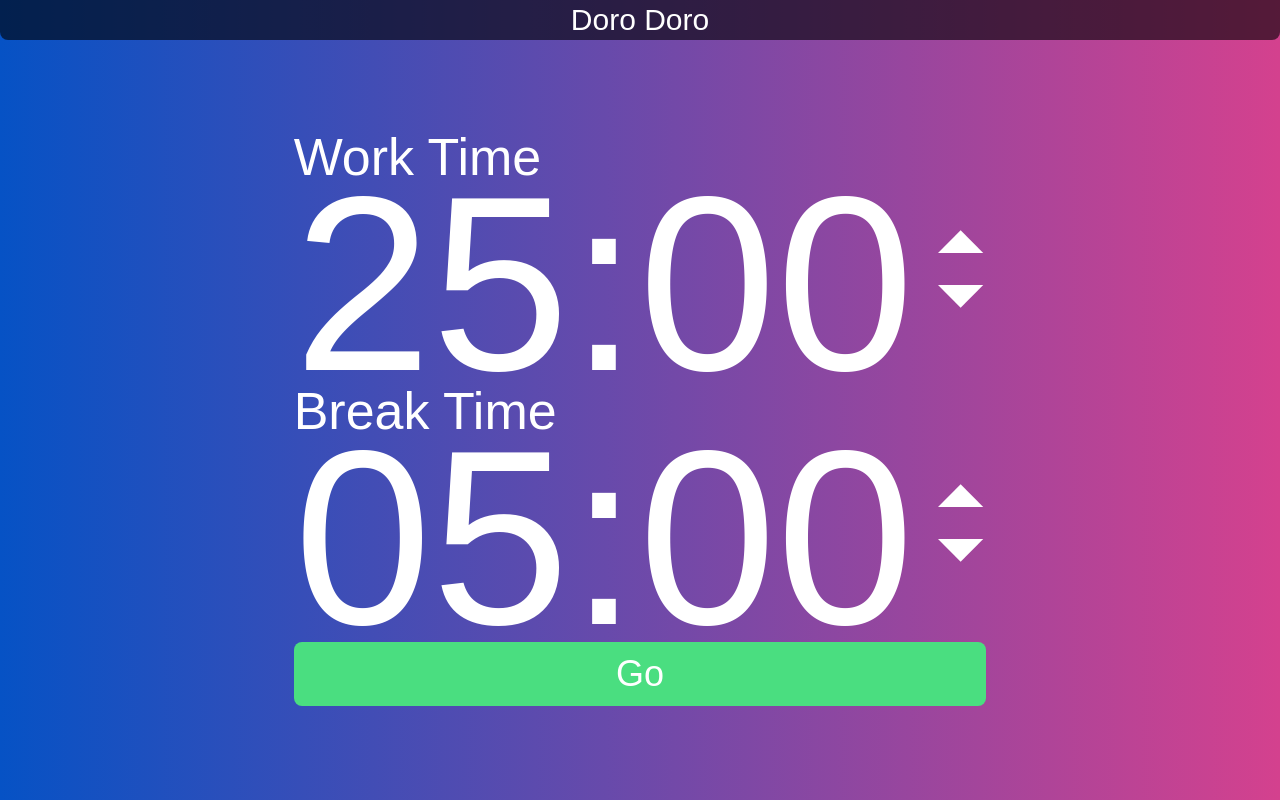
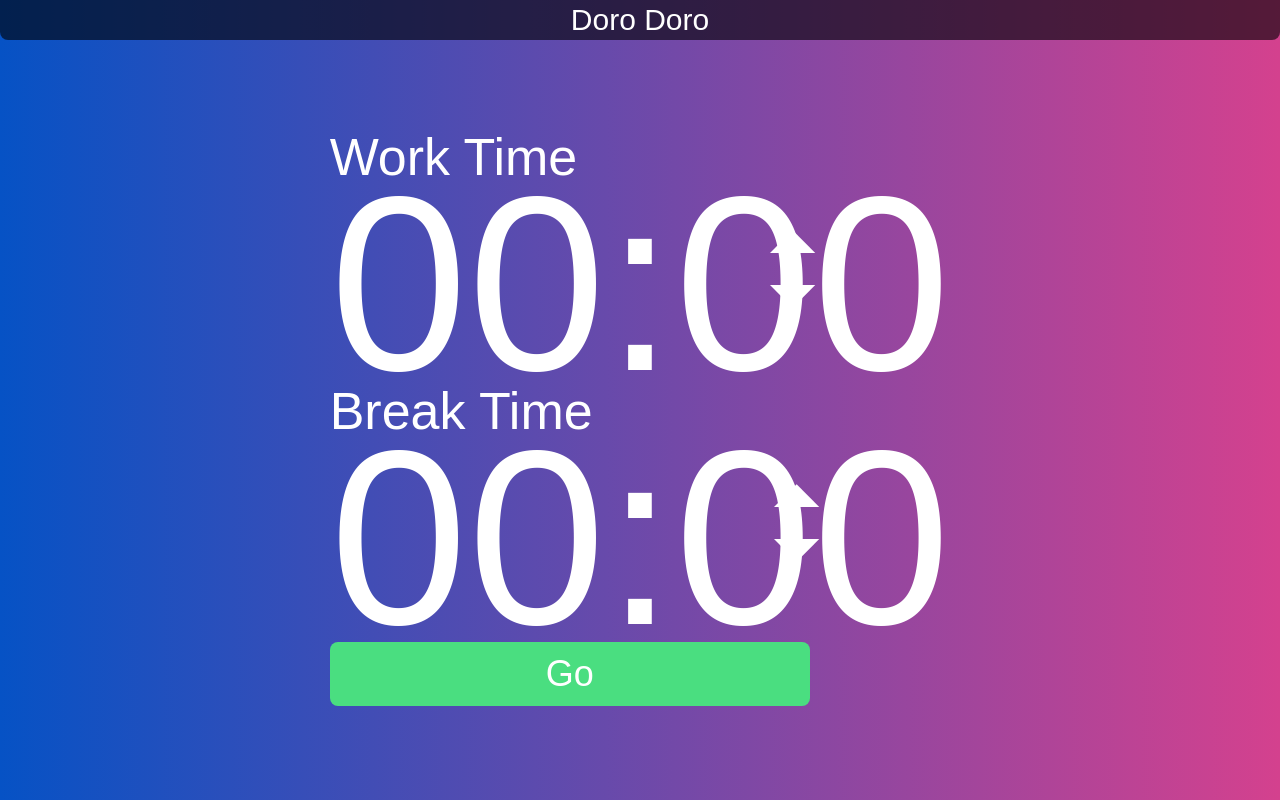
Before and after one commit to wood1ouse/doro-doro, an Angular app: page / in a window 1280 px wide. Built offline with nearby package versions, Linux system fonts and the light colour scheme; no server answers; a web font is replaced by a local one.

Commit message:
time selector service via view

```diff
--- a/src/app/time-selector/time-selector.component.html
+++ b/src/app/time-selector/time-selector.component.html
@@ -2,14 +2,15 @@
   <div class="leading-[127px]">
     <div class="text-[52px]">Work Time</div>
     <div class="flex">
-      <div class="text-[248px]">25:00</div>
-      <div class="ml-6 flex flex-col items-center">
+      <div class="text-[248px]">
+        <span *ngIf="workTime.minutes < 10">0</span>{{workTime.minutes}}:00</div>
+      <div class="absolute ml-[440px] flex flex-col items-center">
         <div class="w-12 overflow-hidden inline-block mb-8">
-          <div class="cursor-pointer h-8 w-8 bg-white rotate-45 transform origin-bottom-left"></div>
+          <div (click)="incrementWorkTime()" class="cursor-pointer h-8 w-8 bg-white rotate-45 transform origin-bottom-left"></div>
          </div>
 
         <div class="w-12 overflow-hidden">
-          <div class="cursor-pointer h-8 w-8 bg-white -rotate-45 transform origin-top-left"></div>
+          <div (click)="decrementWorkTime()" class="cursor-pointer h-8 w-8 bg-white -rotate-45 transform origin-top-left"></div>
         </div>
       </div>
     </div>
@@ -18,18 +19,20 @@
   <div class="leading-[127px] mb-10">
     <div class="text-[52px]">Break Time</div>
     <div class="flex">
-      <div class="text-[248px]">05:00</div>
+      <div class="text-[248px]">
+        <span *ngIf="breakTime.minutes < 10">0</span>{{breakTime.minutes}}:00</div>
+      <div class="absolute ml-[420px] flex flex-col items-center">
       <div class="ml-6 flex flex-col items-center">
         <div class="w-12 overflow-hidden inline-block mb-8">
-          <div class="cursor-pointer h-8 w-8 bg-white rotate-45 transform origin-bottom-left"></div>
+          <div (click)="incrementBreakTime()" class="cursor-pointer h-8 w-8 bg-white rotate-45 transform origin-bottom-left"></div>
          </div>
 
         <div class="w-12 overflow-hidden">
-          <div class="cursor-pointer h-8 w-8 bg-white -rotate-45 transform origin-top-left"></div>
+          <div (click)="decrementBreakTime()" class="cursor-pointer h-8 w-8 bg-white -rotate-45 transform origin-top-left"></div>
         </div>
       </div>
     </div>
   </div>
 
-  <button class="transition ease-in-out bg-green-400 hover:bg-green-500  w-full text-4xl rounded-lg p-3">Go</button>
 </div>
+<button class="transition ease-in-out bg-green-400 hover:bg-green-500  w-[480px] text-4xl rounded-lg p-3">Go</button>
--- a/src/app/time-selector/time-selector.component.ts
+++ b/src/app/time-selector/time-selector.component.ts
@@ -1,4 +1,6 @@
+import { TimeSelectorService } from './time-selector.service';
 import { Component, OnInit } from '@angular/core';
+import { IPomoTime } from '../time.model';
 
 @Component({
   selector: 'doro-time-selector',
@@ -7,9 +9,35 @@ import { Component, OnInit } from '@angular/core';
 })
 export class TimeSelectorComponent implements OnInit {
 
-  constructor() { }
+  workTime: IPomoTime = {
+    minutes: 0,
+    seconds: 0,
+  };
+
+  breakTime: IPomoTime = {
+    minutes: 0,
+    seconds: 0,
+  };
+
+  constructor(public timeSelectorService: TimeSelectorService) { }
 
   ngOnInit(): void {
   }
 
+  incrementWorkTime() {
+    this.timeSelectorService.incrementMinutes(this.workTime)
+  }
+
+  decrementWorkTime() {
+    this.timeSelectorService.decrementMinutes(this.workTime)
+  }
+
+  incrementBreakTime() {
+    this.timeSelectorService.incrementMinutes(this.breakTime)
+  }
+
+  decrementBreakTime() {
+    this.timeSelectorService.decrementMinutes(this.breakTime)
+  }
+
 }
--- a/src/app/time-selector/time-selector.service.ts
+++ b/src/app/time-selector/time-selector.service.ts
@@ -1,9 +1,21 @@
+import { IPomoTime } from '../time.model';
 import { Injectable } from '@angular/core';
 
 @Injectable({
-  providedIn: 'root'
+  providedIn: 'root',
 })
 export class TimeSelectorService {
 
-  constructor() { }
+  incrementMinutes(time: IPomoTime) {
+    time.minutes += 1;
+  }
+
+  decrementMinutes(time: IPomoTime) {
+    if (time.minutes !== 0) {
+      time.minutes -= 1;
+    }
+
+  }
+
+  constructor() {}
 }
```
